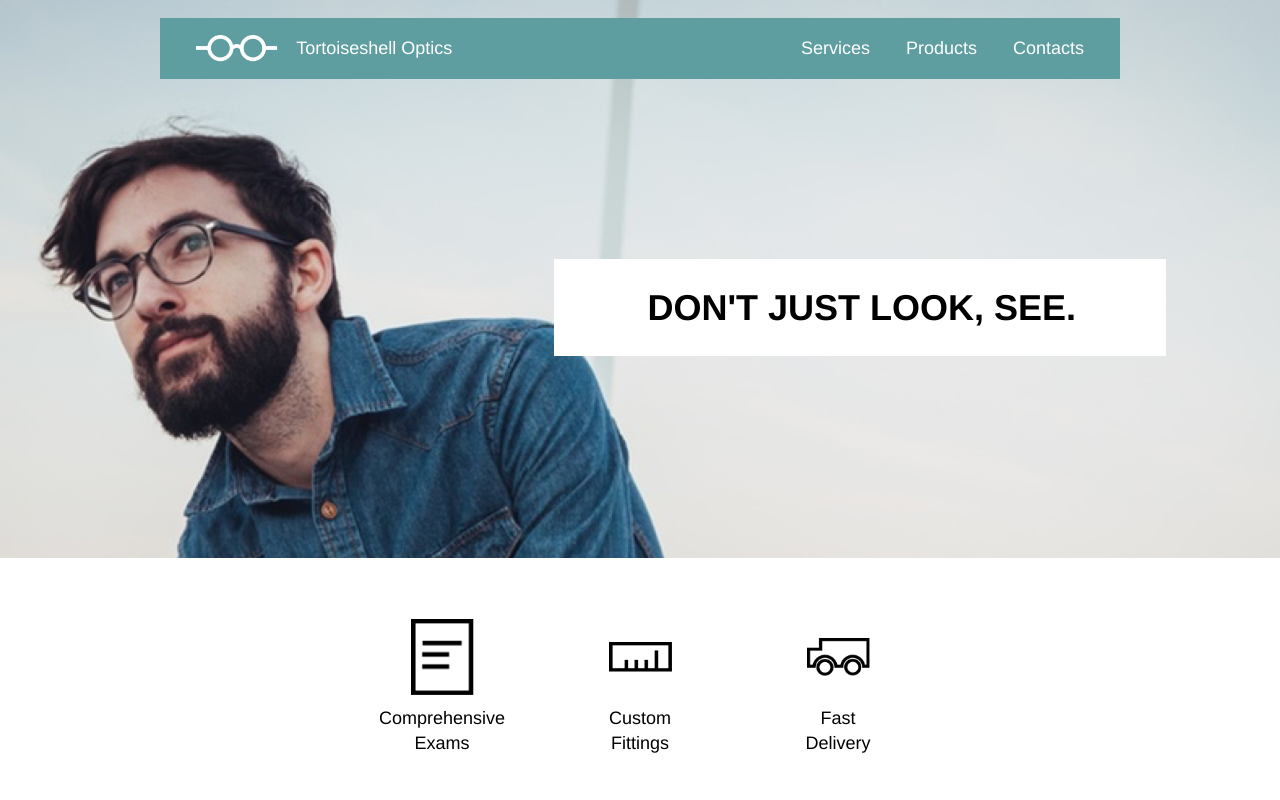
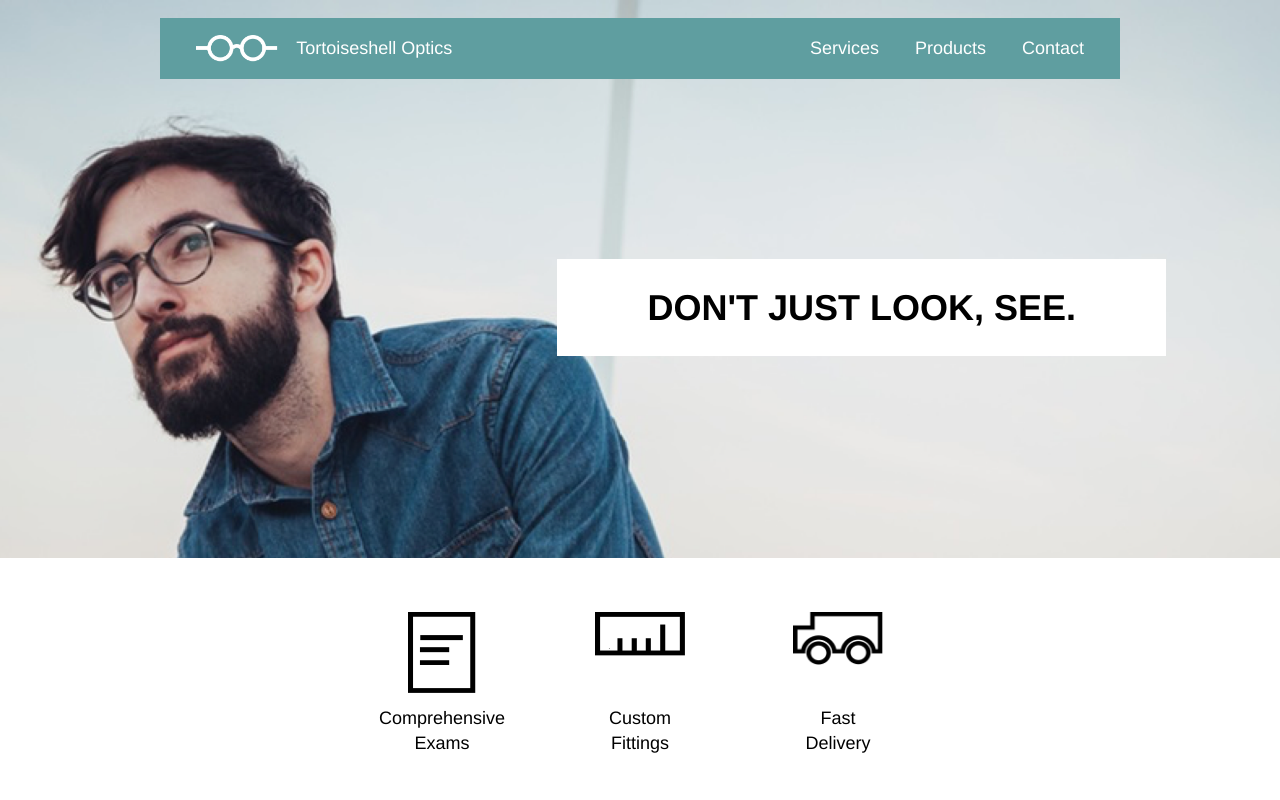
Before and after one commit to jrs4/tortoise, a plain HTML site: page index.html in a window 1280 px wide. Shown: the top 800 px of the page. Drawn offline with Linux system fonts and the light colour scheme.

Commit message:
Final Style Checks

```diff
--- a/index.html
+++ b/index.html
@@ -20,7 +20,7 @@
           <ul>
             <li>Services</li>
             <li>Products</li>
-            <li>Contacts</li>
+            <li>Contact</li>
           </ul>
         </nav>
 
--- a/resources/css/style.css
+++ b/resources/css/style.css
@@ -78,7 +78,7 @@ nav li{
   line-height: 1.2;
   padding: 1.5rem 5rem;
   text-align: right;
-  width: 24rem;
+  display: inline-block;
 }
 
 /*Products with icons*/
@@ -102,14 +102,14 @@ nav li{
 .product .image{
   display: flex;
   justify-content: center;
-  align-items: center;
+  align-items: flex-start;
   width: 3.5rem;
   height: 5rem;
 }
 
 .product img{
-  max-width: 3.5rem;
-  max-height: 5rem;
+  max-width: 5rem;
+  max-height: 4.5rem;
 }
 
 /*Information Philosophy and Appointments*/
@@ -192,7 +192,7 @@ footer img{
 
   .banner{
     height: 17rem;
-    background-position: left;
+    background-position: 20%;
   }
 
   .bannerTitle{
@@ -232,6 +232,10 @@ footer img{
     text-align: center;
   }
 
+  .infoBox p{
+    font-size: 0.77rem;
+  }
+
   footer{
     justify-content: center;
     align-items: center;
```
